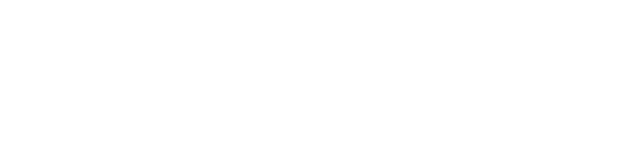
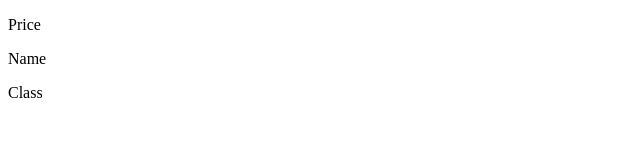
Before and after one commit to Evropa1/Test, a plain HTML site: page HTML Academy/price.html in a window 1280 px wide. Shown: the whole page, without its empty margins (0-640 px from the left). Drawn offline with Linux system fonts and the light colour scheme.

Commit message:
test cammit

```diff
--- a/HTML Academy/price.html
+++ b/HTML Academy/price.html
@@ -7,6 +7,8 @@
     <title>Document</title>
 </head>
 <body>
-
+    <p>Price</p>
+    <p>Name</p>
+    <p>Class</p>
 </body>
 </html>
```
